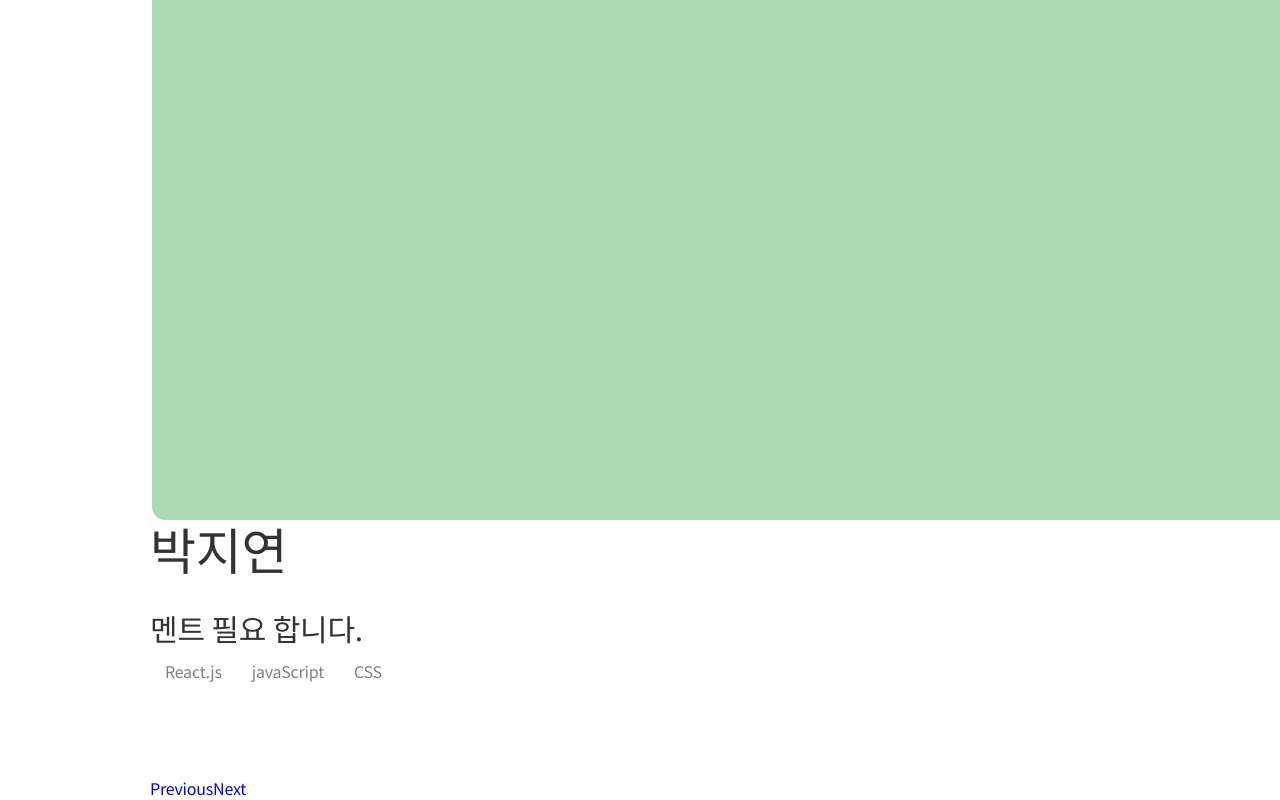
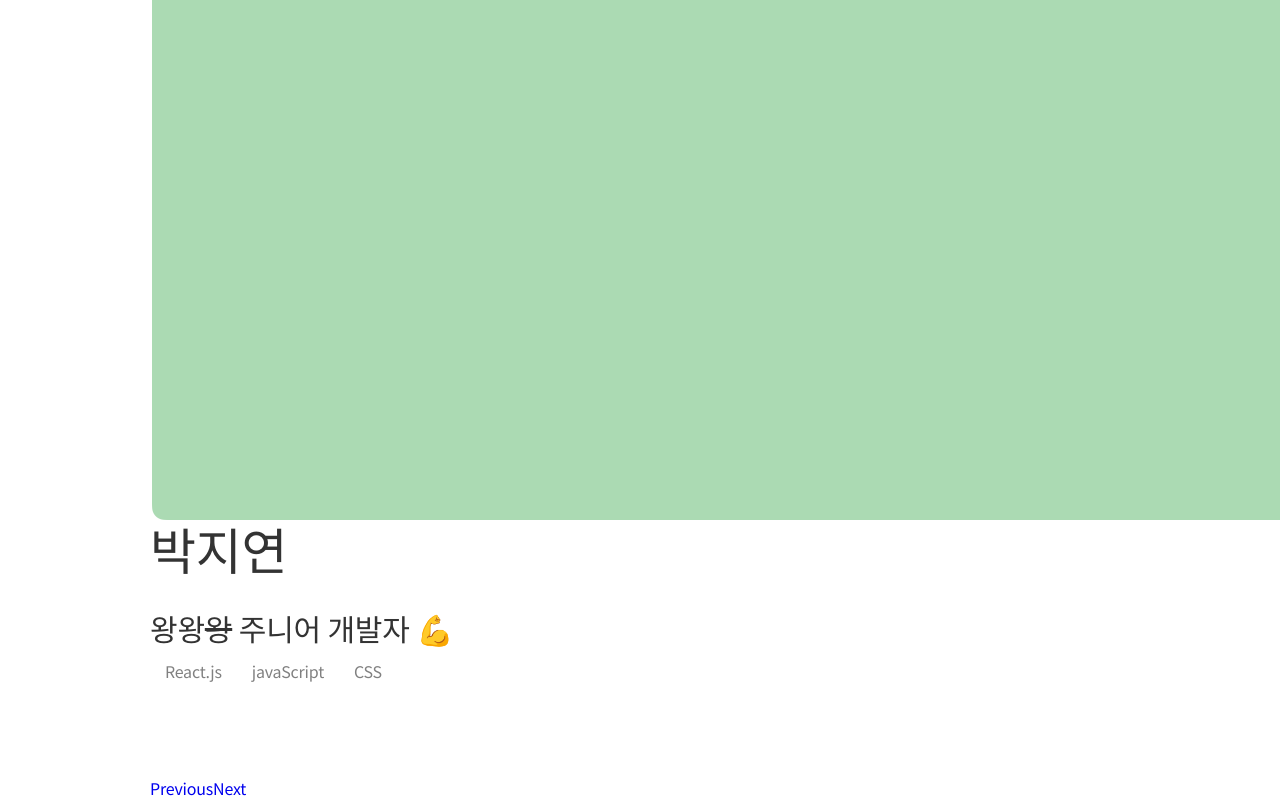
Before and after one commit to yyoumi4854/joyonghaljido, a Next.js app in the folder front/: page /teamInfo in a window 1280 px wide. Shown: the part 3910-4710 px from the top of the page. Built offline with nearby package versions, Linux system fonts and the light colour scheme.

Commit message:
[FEAT] teaminfo 한줄 소개 추가

```diff
--- a/front/pages/teamInfo.js
+++ b/front/pages/teamInfo.js
@@ -102,7 +102,7 @@ const TeamInfo = () => {
                             <Carousel.Caption>
                                 <div style={{ height: '100%', marginBottom: '40px' }}>
                                     <p style={{ fontSize: '50px' }}>박지연</p>
-                                    <p style={{ fontSize: '30px', paddingTop: '40px' }}>멘트 필요 합니다.</p>
+                                    <p style={{ fontSize: '30px', paddingTop: '40px' }}>왕왕<del>왕</del> 주니어 개발자 💪</p>
                                     <div style={{ padding: '15px 0 40px 0', }}>
                                         <span className="badge">React.js</span>
                                         <span className="badge">javaScript</span>
```
